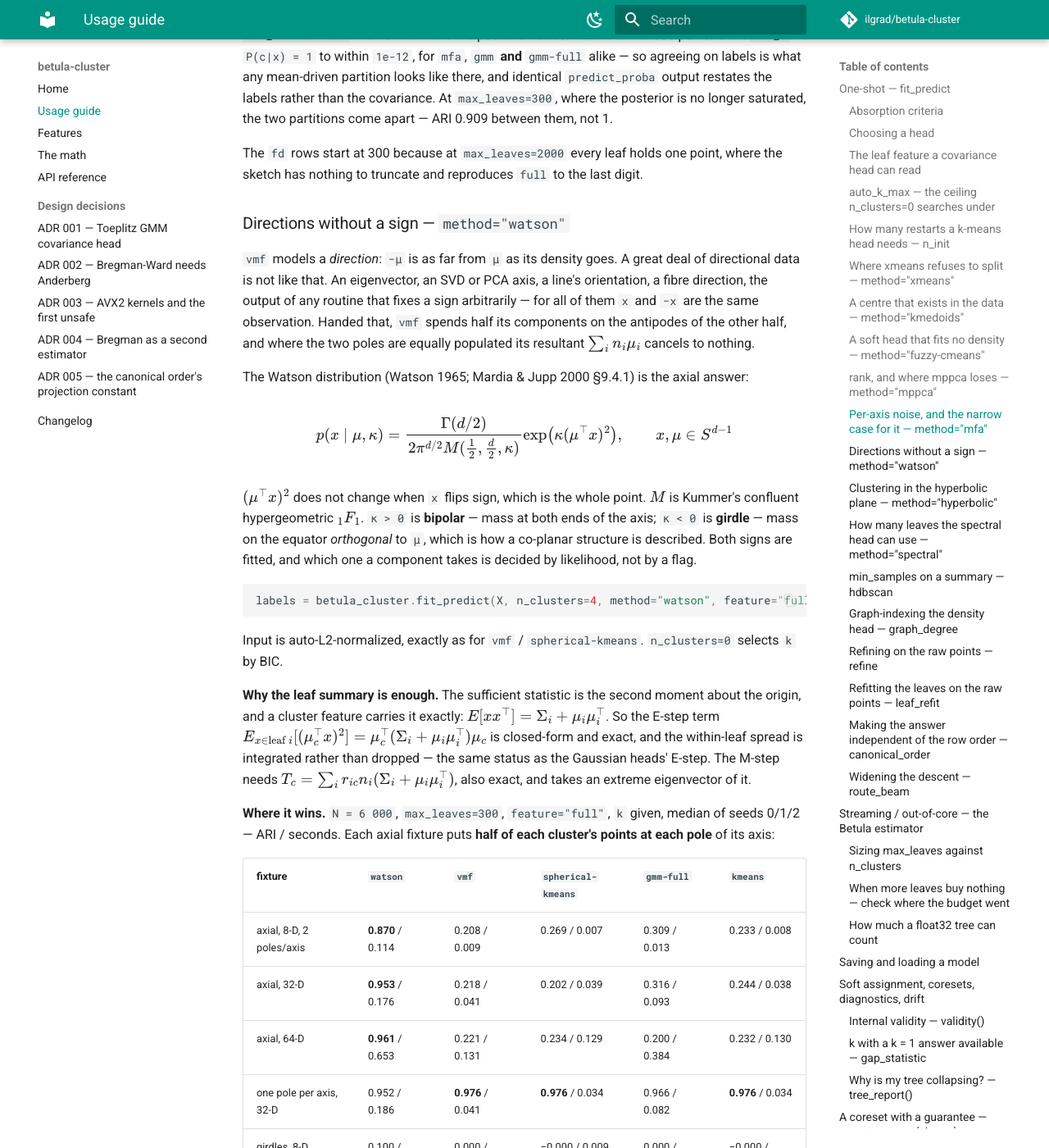
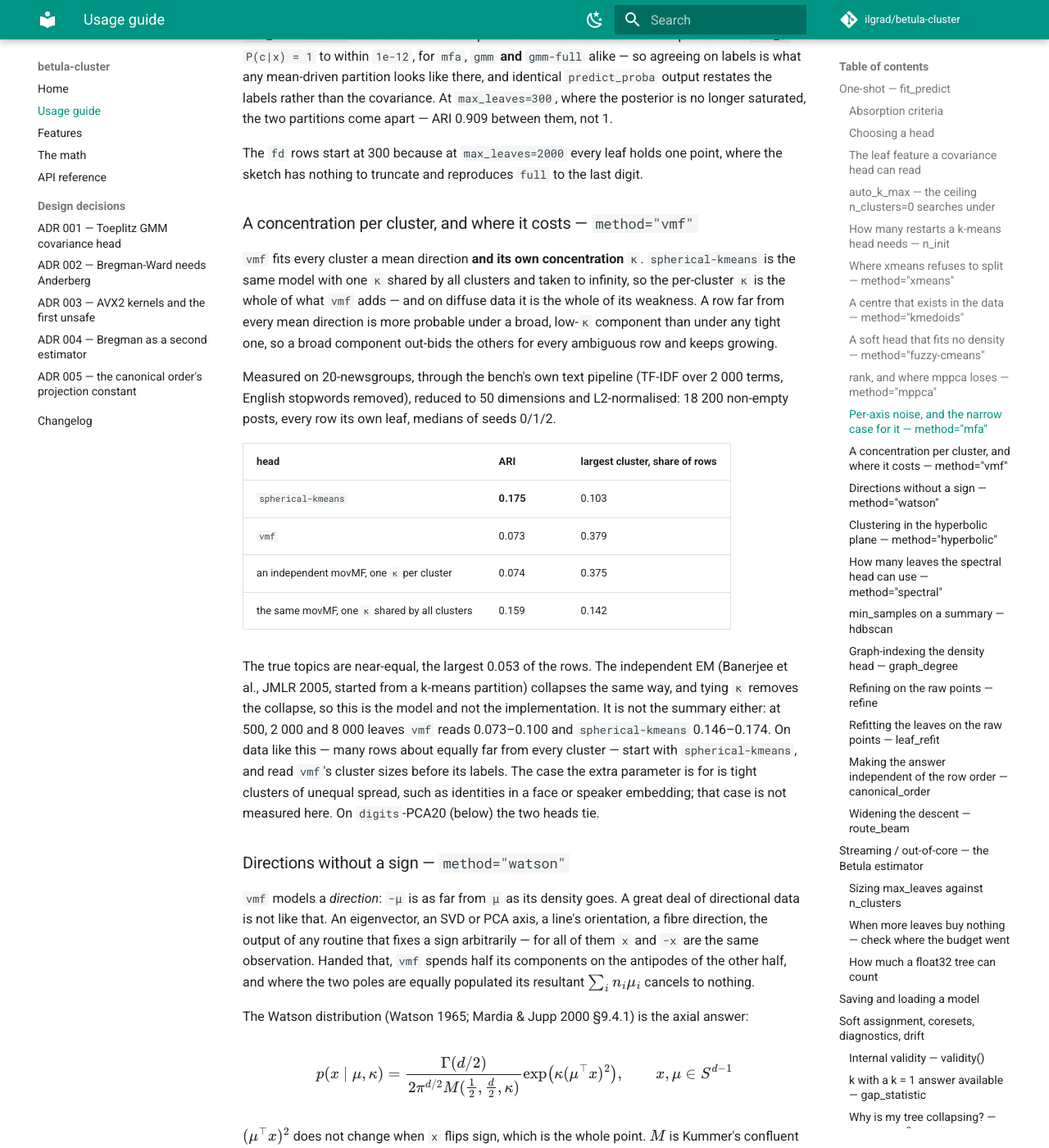
Before and after one commit to ilgrad/betula-cluster, an MkDocs documentation site: the page built from docs/USAGE.md, in a window 1280 px wide and 1400 px high, scrolled down 16764 px. Shown: the whole window at 82% size. Built offline with MkDocs 1.6.1 and Material for MkDocs 9.7.7, drawn with Linux system fonts in a browser that asks for light colours; comment, search, counter and statistics services are not loaded; some of the changed text lies outside the part shown.

Commit message:
docs: measure vmf on real text and stop leading the embedding row with it
vmf had no real-data measurement beyond a tie on digits-PCA20, yet both head tables sent
L2-normalised embeddings to it first. On 20-newsgroups through the bench's own text pipeline
(TF-IDF over 2 000 terms, SVD to 50 dimensions, unit rows, every row its own leaf, medians of seeds
0/1/2) it reads ARI 0.073 against spherical-kmeans' 0.175, with 38 % of the rows in one cluster
where the largest topic holds 5 %.

The cause is the model: a free concentration per cluster lets a broad component out-bid every tight
one for rows far from all of them. An independent movMF EM (Banerjee et al. 2005, k-means start)
collapses the same way (0.074, 38 %), and tying kappa across clusters removes it (0.159). The
summary is not involved -- the same heads on 500 to 8 000 leaves read the same.

Both tables now start with spherical-kmeans and send the reader to the new USAGE section before
vmf. Found while testing whether a cosine-routed leaf would help unit data, which this also
answers: summarising costs neither head anything here, so no leaf design has a gap to recover.

```diff
--- a/docs/USAGE.md
+++ b/docs/USAGE.md
@@ -190,7 +190,7 @@ answer.
 | elliptical / correlated / anisotropic, soft assignment | `gmm` (diag) or `gmm-full` | yes (or `0` = BIC) |
 | clusters on **low-dimensional subspaces**, `d` too large for `gmm-full` | `mppca` + `feature="fd"`, `rank` = the intrinsic dimension — read *`rank`, and where `mppca` loses* first | yes (or `0` = BIC) |
 | the same, but the **columns are in different units** and cannot be standardised | `mfa` — per-axis noise instead of one `σ²` — read *Per-axis noise, and the narrow case for it* first: on a common scale `mppca` wins every table measured | yes (or `0` = BIC) |
-| **L2-normalized embeddings** (CLIP / face / sentence / speaker), cosine geometry | `vmf` (soft) or `spherical-kmeans` (hard) | yes (or `0` = BIC, `vmf`) |
+| **L2-normalized embeddings** (CLIP / face / sentence / speaker), cosine geometry | `spherical-kmeans` (hard) or `vmf` (soft) — read *A concentration per cluster, and where it costs* before `vmf` | yes (or `0` = BIC, `vmf`) |
 | the same, but the **sign is arbitrary** — eigenvectors, SVD/PCA axes, line orientations, any feature where `x` and `−x` mean the same thing | `watson` — read *Directions without a sign* | yes (or `0` = BIC) |
 | a **hyperbolic embedding** of a hierarchy (Poincaré / Lorentz coordinates of a tree, taxonomy, scale-free graph) | `hyperbolic` — read *Clustering in the hyperbolic plane* first: the win is **invariance**, not ARI, and a Poincaré-ball chart plus `gmm-full` scores higher on a centred embedding | yes — **no** auto-`k` |
 | a cluster *hierarchy* / merge structure | `ward` | yes (or `0` = dendrogram cut) |
@@ -552,6 +552,34 @@ saturated, the two partitions come apart — ARI 0.909 between them, not 1.
 
 The `fd` rows start at 300 because at `max_leaves=2000` every leaf holds one point, where the sketch
 has nothing to truncate and reproduces `full` to the last digit.
+
+### A concentration per cluster, and where it costs — `method="vmf"`
+
+`vmf` fits every cluster a mean direction **and its own concentration** `κ`. `spherical-kmeans` is the
+same model with one `κ` shared by all clusters and taken to infinity, so the per-cluster `κ` is the
+whole of what `vmf` adds — and on diffuse data it is the whole of its weakness. A row far from every
+mean direction is more probable under a broad, low-`κ` component than under any tight one, so a broad
+component out-bids the others for every ambiguous row and keeps growing.
+
+Measured on 20-newsgroups, through the bench's own text pipeline (TF-IDF over 2 000 terms, English
+stopwords removed), reduced to 50 dimensions and L2-normalised: 18 200 non-empty posts, every row its
+own leaf, medians of seeds 0/1/2.
+
+| head | ARI | largest cluster, share of rows |
+|---|---|---|
+| `spherical-kmeans` | **0.175** | 0.103 |
+| `vmf` | 0.073 | 0.379 |
+| an independent movMF, one `κ` per cluster | 0.074 | 0.375 |
+| the same movMF, one `κ` shared by all clusters | 0.159 | 0.142 |
+
+The true topics are near-equal, the largest 0.053 of the rows. The independent EM (Banerjee et al.,
+JMLR 2005, started from a k-means partition) collapses the same way, and tying `κ` removes the
+collapse, so this is the model and not the implementation. It is not the summary either: at 500, 2 000
+and 8 000 leaves `vmf` reads 0.073–0.100 and `spherical-kmeans` 0.146–0.174. On data like this —
+many rows about equally far from every cluster — start with `spherical-kmeans`, and read `vmf`'s
+cluster sizes before its labels. The case the extra parameter is for is tight clusters of unequal
+spread, such as identities in a face or speaker embedding; that case is not measured here. On
+`digits`-PCA20 (below) the two heads tie.
 
 ### Directions without a sign — `method="watson"`
 
```
Also changed, not shown: CHANGELOG.md (+9 -0 lines), README.md (+1 -1 lines).
